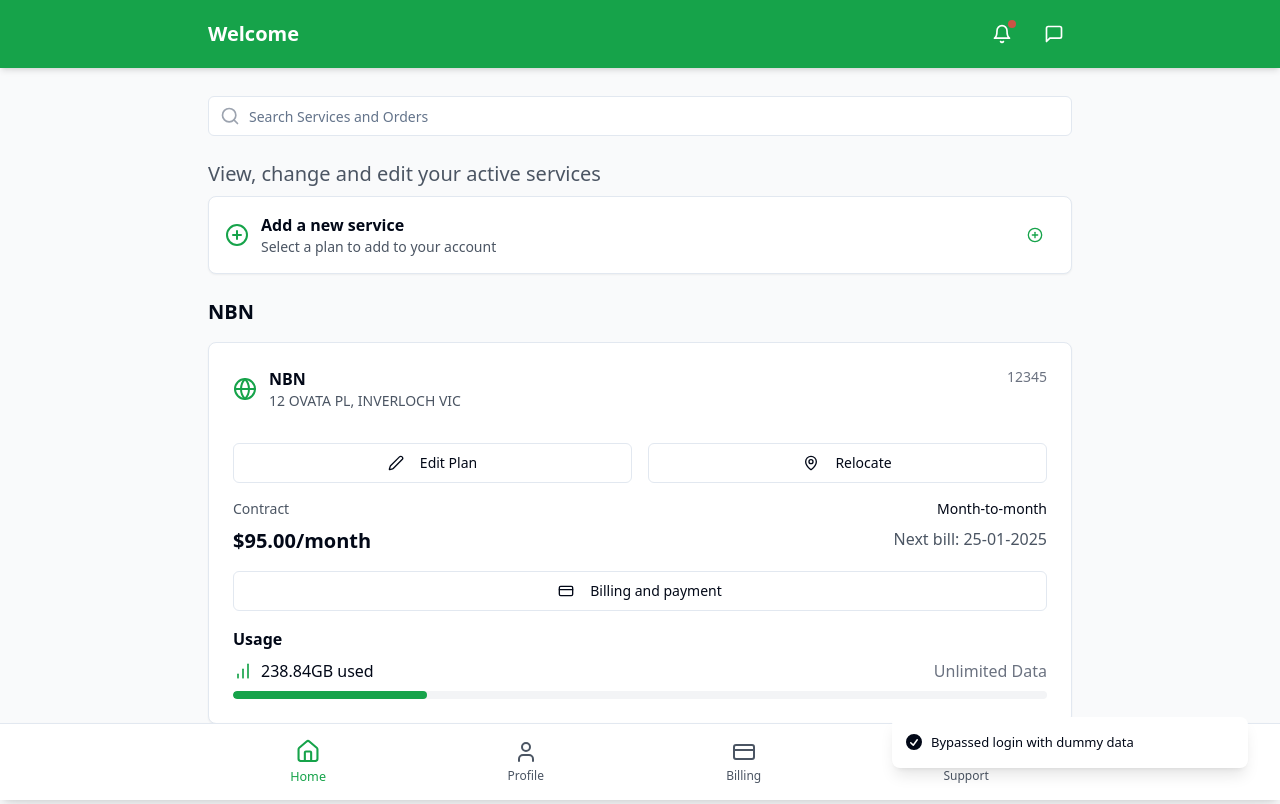
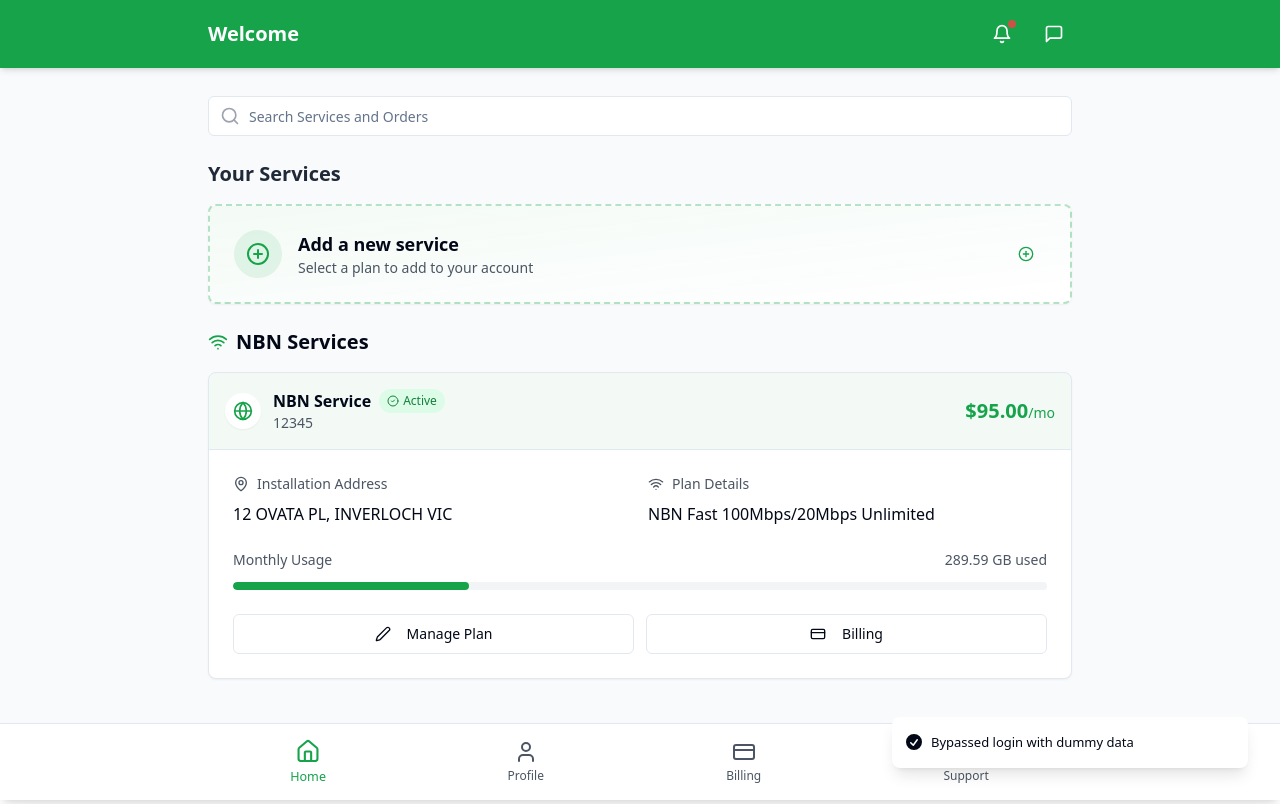
Before and after one commit to Josh-welch/api-connectivity-explorer, a React (Vite) app: page / in a window 1280 px wide. Both pictures are taken after a click on the button "Use Dummy Data". Built offline with nearby package versions, Linux system fonts and the light colour scheme.

Commit message:
Redesign Index Page for Readability
Updated the layout and visual elements of the Index page to enhance readability and display multiple services in a clean and organized manner.
[skip gpt_engineer]

```diff
--- a/src/pages/Index.tsx
+++ b/src/pages/Index.tsx
@@ -5,7 +5,7 @@ import { Input } from "@/components/ui/input";
 import { AussieBBClient } from "@/services/aussieBBService";
 import { useQuery } from "@tanstack/react-query";
 import { toast } from "sonner";
-import { Search, PlusCircle, Globe, Edit2, MapPin, CreditCard, BarChart } from "lucide-react";
+import { Search, PlusCircle, Globe, Edit2, MapPin, CreditCard, BarChart, Wifi, CheckCircle2 } from "lucide-react";
 
 const dummyServices = [
   {
@@ -106,16 +106,18 @@ const Index = () => {
         />
       </div>
 
-      <div className="space-y-2">
-        <h2 className="text-xl text-gray-600">View, change and edit your active services</h2>
+      <div className="space-y-4">
+        <h2 className="text-xl font-semibold text-gray-800 dark:text-gray-200">Your Services</h2>
 
-        <Card className="hover:bg-gray-50 transition-all duration-200 hover:shadow-md cursor-pointer">
-          <CardContent className="flex items-center justify-between p-4">
-            <div className="flex items-center gap-3">
-              <PlusCircle className="h-6 w-6 text-sidebar-primary" />
+        <Card className="bg-gradient-to-br from-sidebar-primary/5 to-transparent hover:shadow-lg transition-all duration-200 cursor-pointer border-dashed border-2 border-sidebar-primary/30">
+          <CardContent className="flex items-center justify-between p-6">
+            <div className="flex items-center gap-4">
+              <div className="p-3 bg-sidebar-primary/10 rounded-full">
+                <PlusCircle className="h-6 w-6 text-sidebar-primary" />
+              </div>
               <div>
-                <h3 className="font-semibold">Add a new service</h3>
-                <p className="text-sm text-gray-600">Select a plan to add to your account</p>
+                <h3 className="font-semibold text-lg">Add a new service</h3>
+                <p className="text-sm text-gray-600 dark:text-gray-400">Select a plan to add to your account</p>
               </div>
             </div>
             <Button variant="ghost" size="icon" className="text-sidebar-primary hover:bg-sidebar-primary/10">
@@ -126,62 +128,74 @@ const Index = () => {
       </div>
 
       <div className="space-y-4">
-        <h2 className="text-xl font-semibold">NBN</h2>
+        <div className="flex items-center gap-2">
+          <Wifi className="h-5 w-5 text-sidebar-primary" />
+          <h2 className="text-xl font-semibold">NBN Services</h2>
+        </div>
+
         {displayServices?.map((service) => (
-          <Card key={service.service_id} className="hover:bg-gray-50 transition-all duration-200 hover:shadow-md">
-            <CardContent className="p-6 space-y-4">
-              <div className="flex items-start justify-between">
-                <div className="flex items-center gap-3">
-                  <Globe className="h-6 w-6 text-sidebar-primary" />
-                  <div>
-                    <h3 className="font-semibold">NBN</h3>
-                    <p className="text-sm text-gray-600">{service.address}</p>
+          <Card key={service.service_id} className="overflow-hidden hover:shadow-lg transition-all duration-200">
+            <CardContent className="p-0">
+              <div className="bg-sidebar-primary/5 border-b p-4">
+                <div className="flex items-center justify-between">
+                  <div className="flex items-center gap-3">
+                    <div className="p-2 bg-white rounded-full shadow-sm">
+                      <Globe className="h-5 w-5 text-sidebar-primary" />
+                    </div>
+                    <div>
+                      <div className="flex items-center gap-2">
+                        <h3 className="font-semibold">NBN Service</h3>
+                        <span className="flex items-center gap-1 text-xs bg-green-100 text-green-700 px-2 py-1 rounded-full">
+                          <CheckCircle2 className="h-3 w-3" /> Active
+                        </span>
+                      </div>
+                      <p className="text-sm text-gray-600 dark:text-gray-400">{service.service_id}</p>
+                    </div>
                   </div>
+                  <span className="text-xl font-bold text-sidebar-primary">{service.monthly_price}<span className="text-sm font-normal">/mo</span></span>
                 </div>
-                <span className="text-sm text-gray-500">{service.service_id}</span>
               </div>
 
-              <div className="space-y-4 pt-4">
-                <div className="flex gap-4">
-                  <Button variant="outline" className="flex-1 hover:bg-sidebar-primary/10 hover:text-sidebar-primary transition-colors duration-200">
-                    <Edit2 className="mr-2 h-4 w-4" />
-                    Edit Plan
-                  </Button>
-                  <Button variant="outline" className="flex-1 hover:bg-sidebar-primary/10 hover:text-sidebar-primary transition-colors duration-200">
-                    <MapPin className="mr-2 h-4 w-4" />
-                    Relocate
-                  </Button>
-                </div>
-
-                <div className="space-y-2">
-                  <div className="flex justify-between text-sm">
-                    <span className="text-gray-600">Contract</span>
-                    <span>Month-to-month</span>
+              <div className="p-6 space-y-6">
+                <div className="grid gap-4 md:grid-cols-2">
+                  <div className="space-y-2">
+                    <div className="flex items-center gap-2 text-gray-600 dark:text-gray-400">
+                      <MapPin className="h-4 w-4" />
+                      <span className="text-sm">Installation Address</span>
+                    </div>
+                    <p className="font-medium">{service.address}</p>
                   </div>
-                  <div className="flex justify-between">
-                    <span className="text-xl font-bold">{service.monthly_price}/month</span>
-                    <span className="text-gray-600">Next bill: 25-01-2025</span>
+                  <div className="space-y-2">
+                    <div className="flex items-center gap-2 text-gray-600 dark:text-gray-400">
+                      <Wifi className="h-4 w-4" />
+                      <span className="text-sm">Plan Details</span>
+                    </div>
+                    <p className="font-medium">{service.speed_tier}</p>
                   </div>
                 </div>
 
-                <Button variant="outline" className="w-full hover:bg-sidebar-primary/10 hover:text-sidebar-primary transition-colors duration-200">
-                  <CreditCard className="mr-2 h-4 w-4" />
-                  Billing and payment
-                </Button>
-
-                <div className="space-y-2">
-                  <h4 className="font-semibold">Usage</h4>
-                  <div className="flex items-center gap-2">
-                    <BarChart className="h-5 w-5 text-sidebar-primary" />
-                    <span>{service.usage.current_billing_period.total_downloaded.toFixed(2)}GB used</span>
-                    <span className="text-gray-500 ml-auto">Unlimited Data</span>
+                <div className="space-y-3">
+                  <div className="flex items-center justify-between text-sm text-gray-600 dark:text-gray-400">
+                    <span>Monthly Usage</span>
+                    <span>{service.usage.current_billing_period.total_usage.toFixed(2)} GB used</span>
                   </div>
-                  <div className="h-2 bg-gray-100 rounded-full overflow-hidden">
+                  <div className="h-2 bg-gray-100 dark:bg-gray-800 rounded-full overflow-hidden">
                     <div
                       className="h-full bg-sidebar-primary rounded-full transition-all duration-1000"
-                      style={{ width: `${Math.min((service.usage.current_billing_period.total_downloaded / 1000) * 100, 100)}%` }}
+                      style={{ width: `${Math.min((service.usage.current_billing_period.total_usage / 1000) * 100, 100)}%` }}
                     />
                   </div>
+                </div>
+
+                <div className="flex gap-3">
+                  <Button variant="outline" className="flex-1 hover:bg-sidebar-primary/10 hover:text-sidebar-primary transition-colors duration-200">
+                    <Edit2 className="mr-2 h-4 w-4" />
+                    Manage Plan
+                  </Button>
+                  <Button variant="outline" className="flex-1 hover:bg-sidebar-primary/10 hover:text-sidebar-primary transition-colors duration-200">
+                    <CreditCard className="mr-2 h-4 w-4" />
+                    Billing
+                  </Button>
                 </div>
               </div>
             </CardContent>
```
